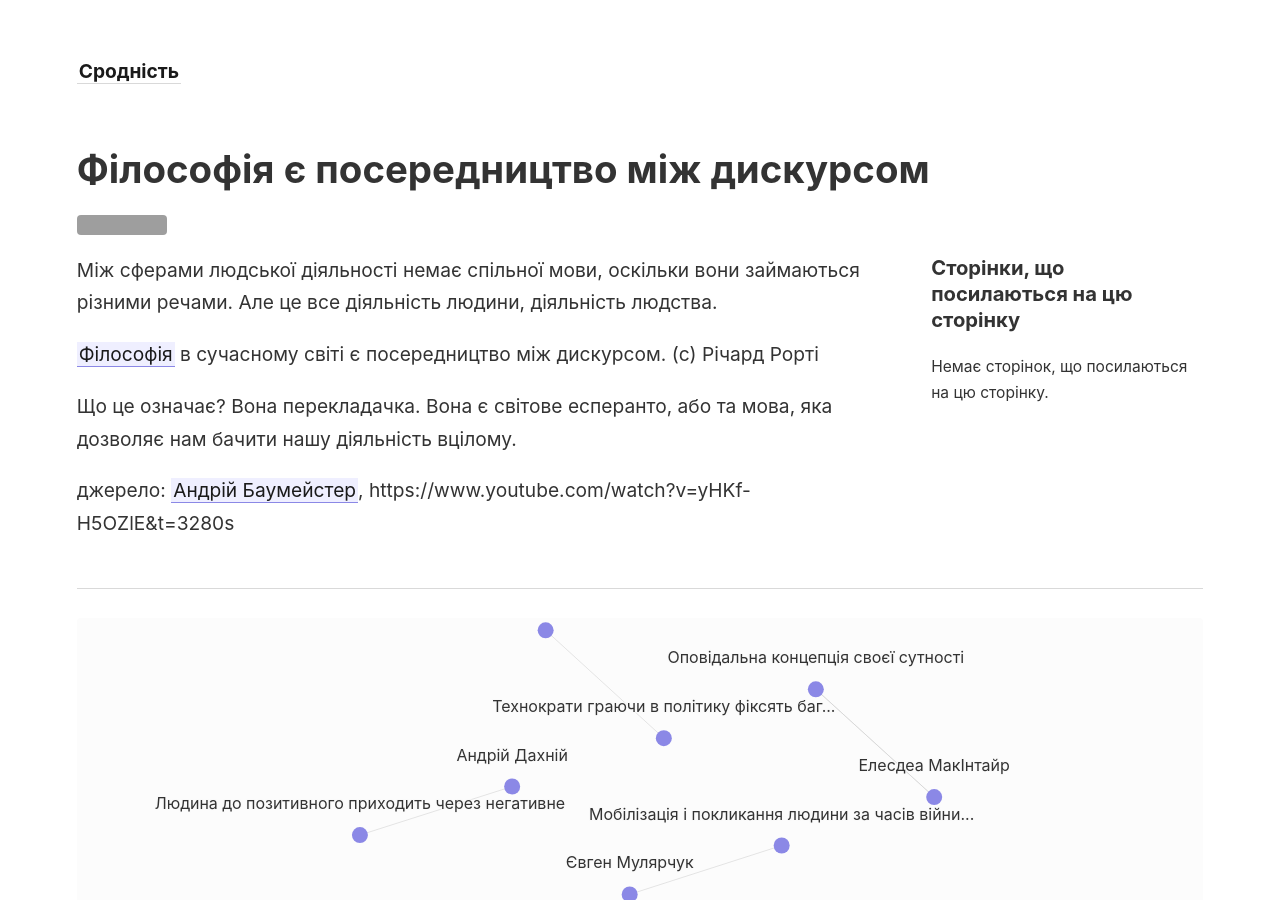
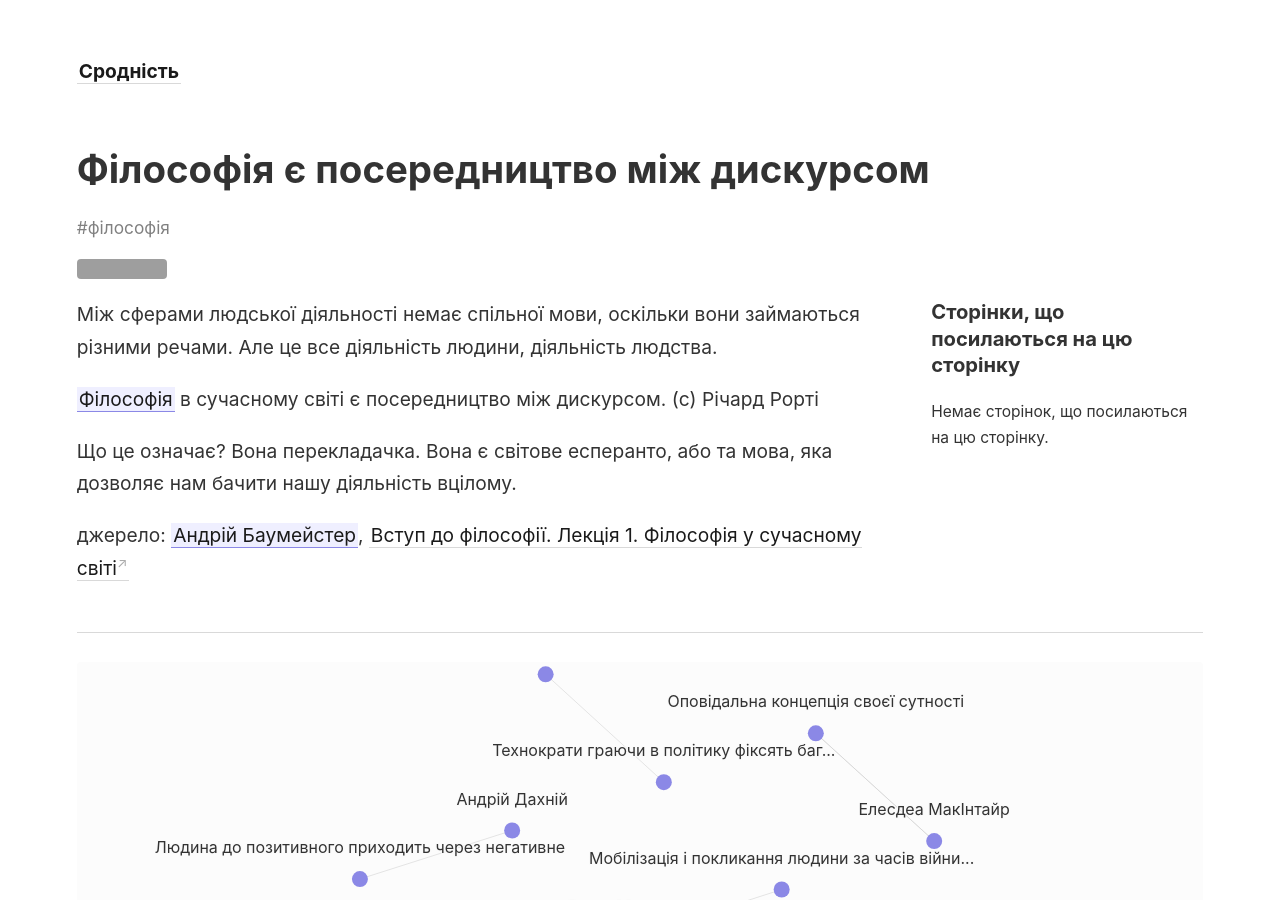
Before and after one commit to srodnist/srodnist.github.io, a Jekyll site: the page built from _notes/Філософія є посередництво між дискурсом.md, in a window 1280 px wide and 900 px high. Built offline with Jekyll 4.4.1, drawn with Linux system fonts in a browser that asks for light colours; grey boxes are pictures that could not be loaded.

Commit message:
Update formatting

```diff
--- a/_layouts/note.html
+++ b/_layouts/note.html
@@ -5,10 +5,11 @@ layout: default
 <article>
   <div>
     <h1>{{ page.title }}</h1>
-    <time datetime="{{ page.last_modified_at | date_to_xmlschema }}">{% if page.type != 'pages' %}
-      {{ page.last_modified_at | date: "%Y-%m-%d" }}
-      {% endif %}
-    </time>
+    <p style="color: gray; font-size: 0.9em;">
+      {% for tag in page.tags %}
+        #{{ tag }}{% unless forloop.last %} {% endunless %}
+      {% endfor %}
+    </p>
   </div>
   <img
     alt="Hits"
--- a/_notes/Філософія є посередництво між дискурсом.md
+++ b/_notes/Філософія є посередництво між дискурсом.md
@@ -1,4 +1,6 @@
 ---
+tags:
+  - філософія
 ---
 
 Між сферами людської діяльності немає спільної мови, оскільки вони займаються різними речами. Але це все діяльність людини, діяльність людства.
@@ -7,4 +9,4 @@
 
 Що це означає? Вона перекладачка. Вона є світове есперанто, або та мова, яка дозволяє нам бачити нашу діяльність вцілому.
 
-джерело: [[Андрій Баумейстер]], https://www.youtube.com/watch?v=yHKf-H5OZlE&t=3280s
+джерело: [[Андрій Баумейстер]], [Вступ до філософії. Лекція 1. Філософія у сучасному світі](https://www.youtube.com/watch?v=yHKf-H5OZlE&t=3280s)
```
Also changed, not shown: _notes/Мислення в режимі "пост-" є логічно порожнім.md (+2 -0 lines), _notes/Технократи граючи в політику фіксять баг демократії.md (+1 -0 lines), _notes/філософія.md (+2 -0 lines).
